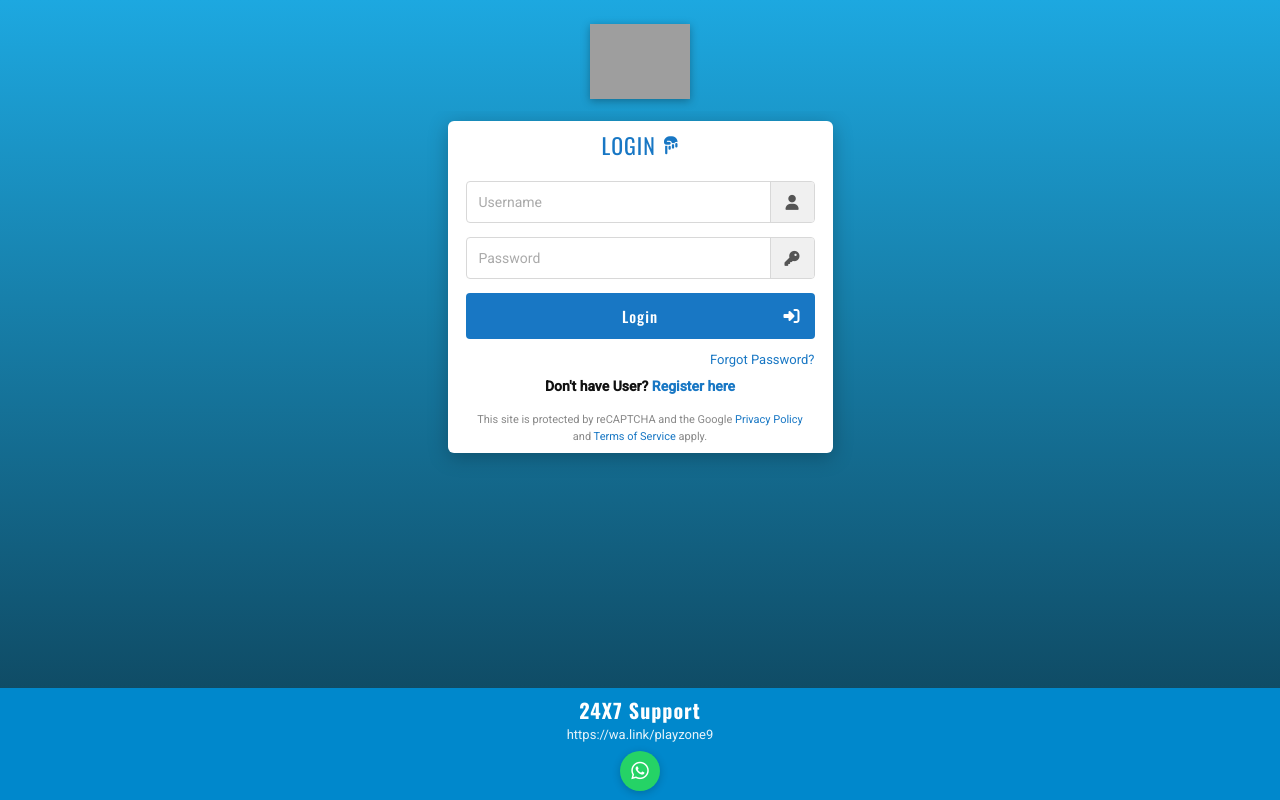
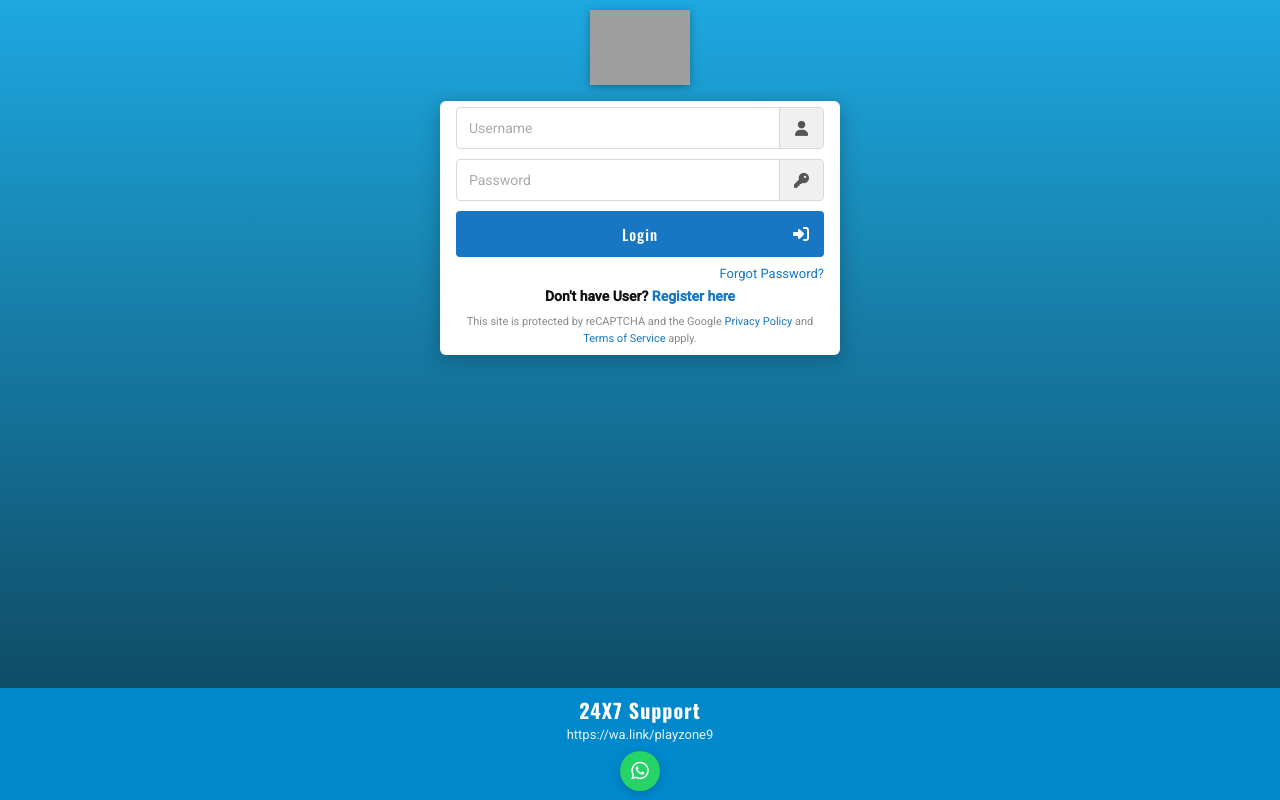
Before and after one commit to shivanshu01-hash/PLAYZONE9-SITE, a website: page index.html in a window 1280 px wide. Drawn offline with nearby package versions, Linux system fonts and the light colour scheme; grey boxes are pictures that could not be loaded.

Commit message:
UI: squeeze card height, widen card, move logo up, hide LOGIN title

```diff
--- a/style.css
+++ b/style.css
@@ -20,10 +20,10 @@ html, body {
 
 /* -- Header --------------------------------------------------- */
 .header {
-    flex-shrink: 0;            /* header never shrinks */
+    flex-shrink: 0;
     display: flex;
     justify-content: center;
-    padding: 24px 16px 12px;
+    padding: 10px 16px 6px;
 }
 
 .logo {
@@ -46,35 +46,24 @@ html, body {
 /* -- Login Card (narrower) ------------------------------------ */
 .login-card {
     background: #ffffff;
-    width: 96%;
-    max-width: 385px;
-    padding: 8px 18px 8px;
+    width: 98%;
+    max-width: 400px;
+    padding: 6px 16px 8px;
     border-radius: 6px;
     box-shadow: 0 4px 20px rgba(0,0,0,0.25);
 }
 
 /* -- Login Title ---------------------------------------------- */
 .login-title {
-    text-align: center;
-    font-family: "Oswald", sans-serif;
-    font-size: 22px;
-    font-weight: 400;
-    color: #1877c4;
-    margin-bottom: 20px;
-    letter-spacing: 1px;
-    display: flex;
-    justify-content: center;
-    align-items: center;
-    gap: 8px;
+    display: none;
 }
-.login-title i { font-size: 18px; color: #1877c4; }
 
 /* -- Input Groups --------------------------------------------- */
 .input-group {
     display: flex;
     border: 1px solid #d8d8d8;
     border-radius: 4px;
-    margin-bottom: 14px;
+    margin-bottom: 10px;
     overflow: hidden;
     background: #fff;
 }
@@ -127,11 +116,11 @@ html, body {
 .login-btn > i { position: absolute; right: 14px; top: 50%; transform: translateY(-50%); font-size: 16px; }
 
 /* -- Links ---------------------------------------------------- */
-.forgot-password { text-align: right; margin-top: 10px; margin-bottom: 10px; }
+.forgot-password { text-align: right; margin-top: 6px; margin-bottom: 6px; }
 .forgot-password a { color: #1877c4; text-decoration: none; font-size: 13px; }
 .forgot-password a:hover { text-decoration: underline; }
 
-.register-link { text-align: center; font-size: 14px; margin-bottom: 18px; }
+.register-link { text-align: center; font-size: 14px; margin-bottom: 10px; }
 .register-link span { font-weight: 700; color: #111; }
 .register-link a { color: #1877c4; text-decoration: none; font-weight: 700; }
 .register-link a:hover { text-decoration: underline; }
```
